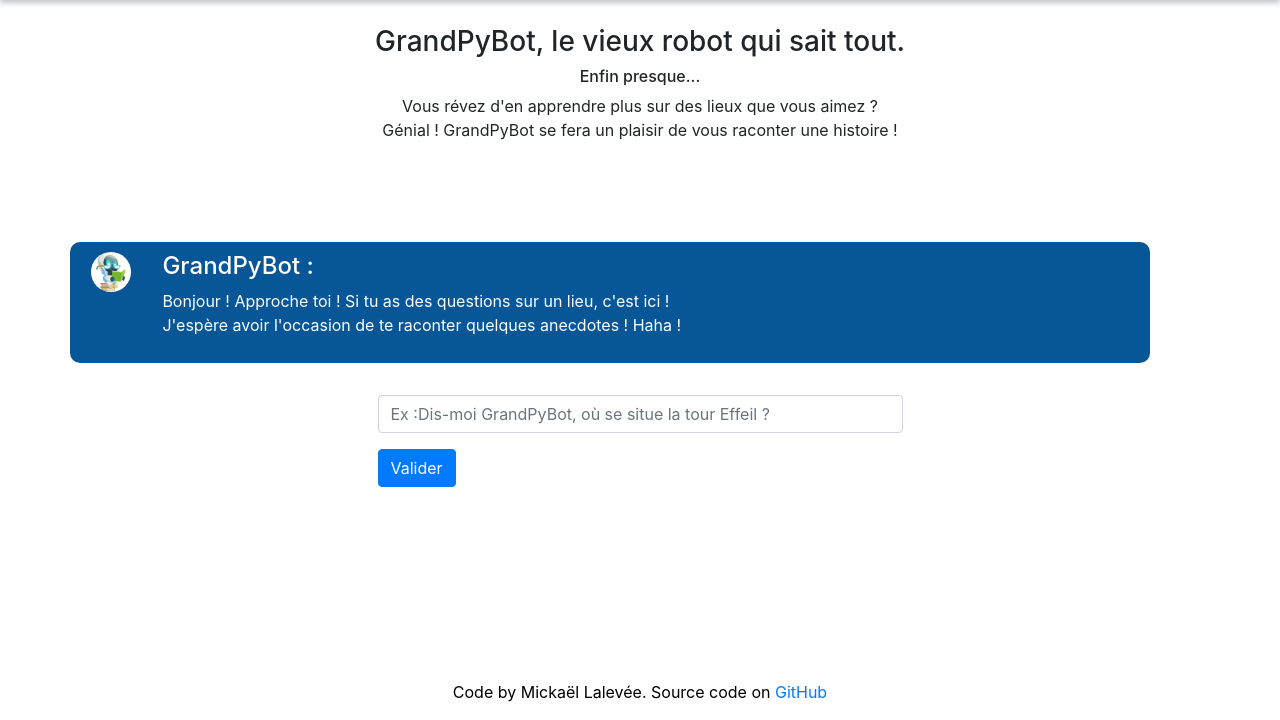
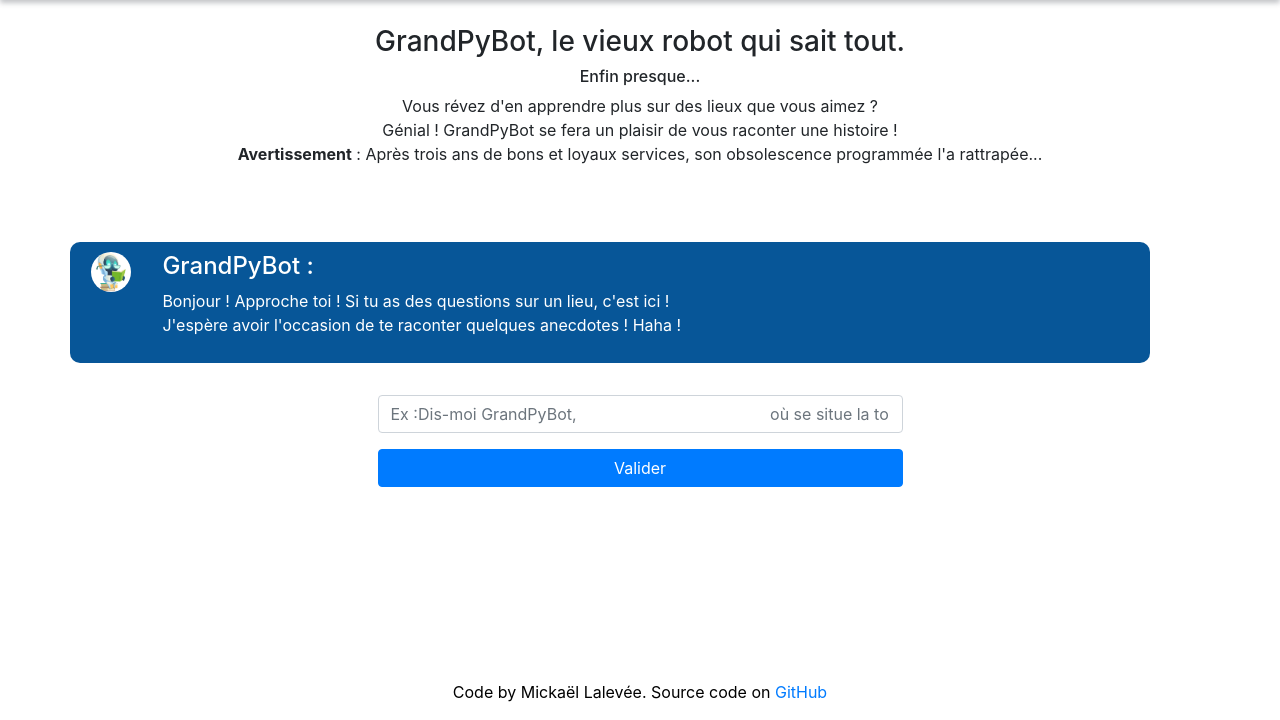
Before and after one commit to Elladan81/P7_GrandPyBot, a Flask app: page / in a window 1280 px wide. Shown: the part 80-800 px from the top of the page. Run offline with Flask 2, Linux system fonts and the light colour scheme; some libraries are stand-ins or nearby versions.

Commit message:
This commit adds minor changes in css and html

```diff
--- a/app_pybot/static/css/style.css
+++ b/app_pybot/static/css/style.css
@@ -106,3 +106,7 @@ img {
     margin-right: auto;
     margin-left: auto;
 }
+
+#inputzone {
+    margin-bottom: 50px;
+}
--- a/app_pybot/templates/index.html
+++ b/app_pybot/templates/index.html
@@ -32,13 +32,12 @@
             </h1>
         </div>
     </div>
-    </div>
 </header>
 
 <section class="explanation">
     <div class="container">
         <div class="row">
-            <div class="col-sm">
+            <div class="col">
                 <div class="text-center">
                     <h3 id=" headline">
                         GrandPyBot, le vieux robot qui sait tout.</h3>
@@ -48,7 +47,9 @@
                         ?<br/>
                         Génial ! GrandPyBot se fera un plaisir de vous raconter
                         une
-                        histoire !</p>
+                        histoire !<br/>
+                        <strong>Avertissement</strong> : Après trois ans de bons et loyaux services, son
+                        obsolescence programmée l'a rattrapée...</p>
                 </div>
             </div>
         </div>
@@ -61,8 +62,8 @@
         <!-- // Chat window and Input zone // -->
         <section id="chatzone">
             <div class="container">
-                <div class="row h-100 justify-content-center align-items-center">
-                    <div class="col-sm">
+                <div class="row h-100">
+                    <div class="col">
                         <!-- Chat window -->
                         <div id="chatwindow">
                             <div id="chatstart" class="GrandPyBot">
@@ -92,13 +93,14 @@
                             <div class="form-horizontal">
                                 <div class="form-group">
                                     <input id="user_query"
-                                           class="form-control mb-2 mr-sm-2"
+                                           class="form-control col mb-2 mr-sm-2"
                                            type="text"
-                                           placeholder="Ex :Dis-moi GrandPyBot, où se situe la tour Effeil ?"
+                                           placeholder="Ex :Dis-moi GrandPyBot,
+                                           où se situe la tour Effeil ?"
                                            autofocus>
                                 </div>
                                 <div class="form-group">
-                                    <input class="btn btn-primary mb-2"
+                                    <input class="btn btn-primary col mb-2"
                                            id="submit"
                                            type="button"
                                            value="Valider">
```
Also changed, not shown: README.md, 1 other file.
